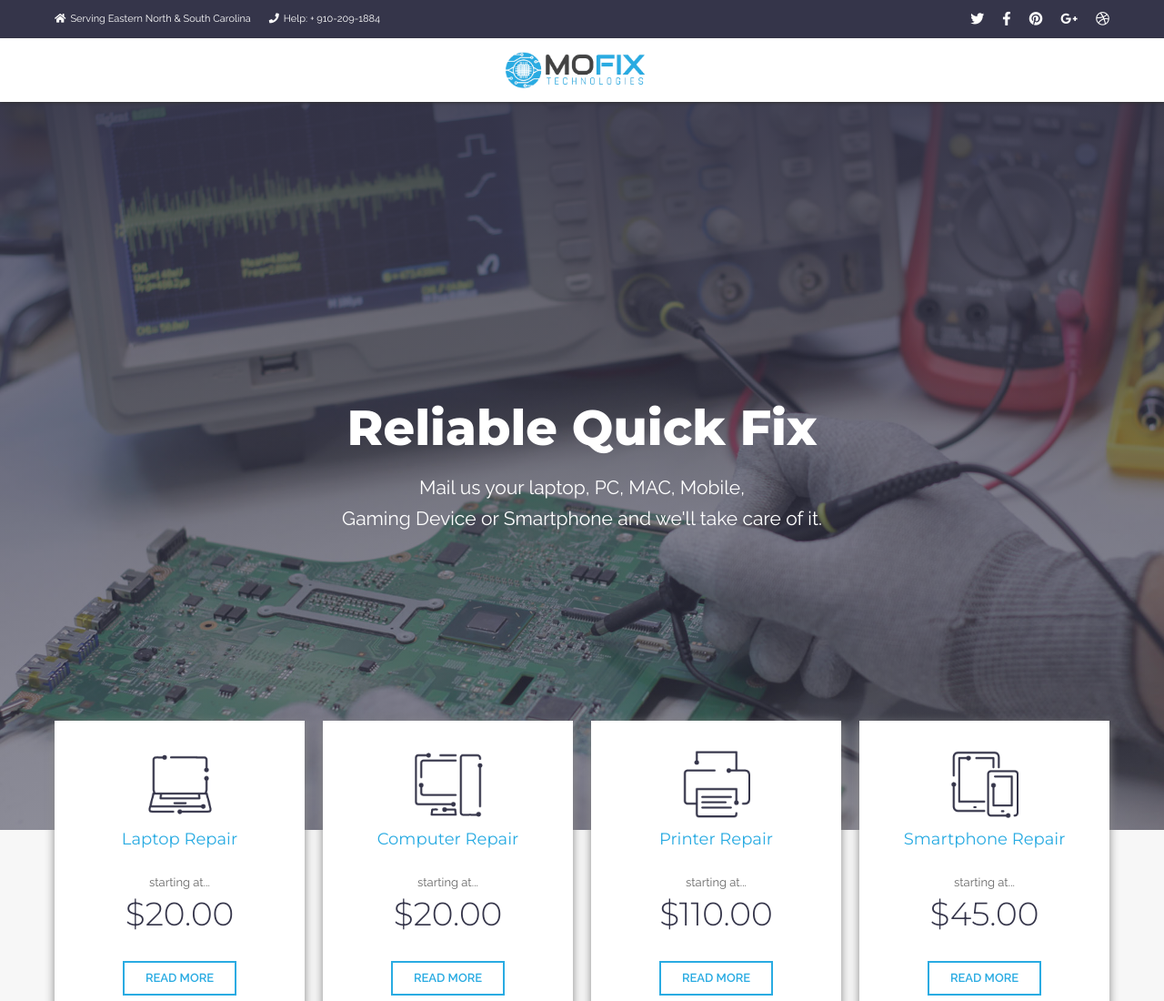
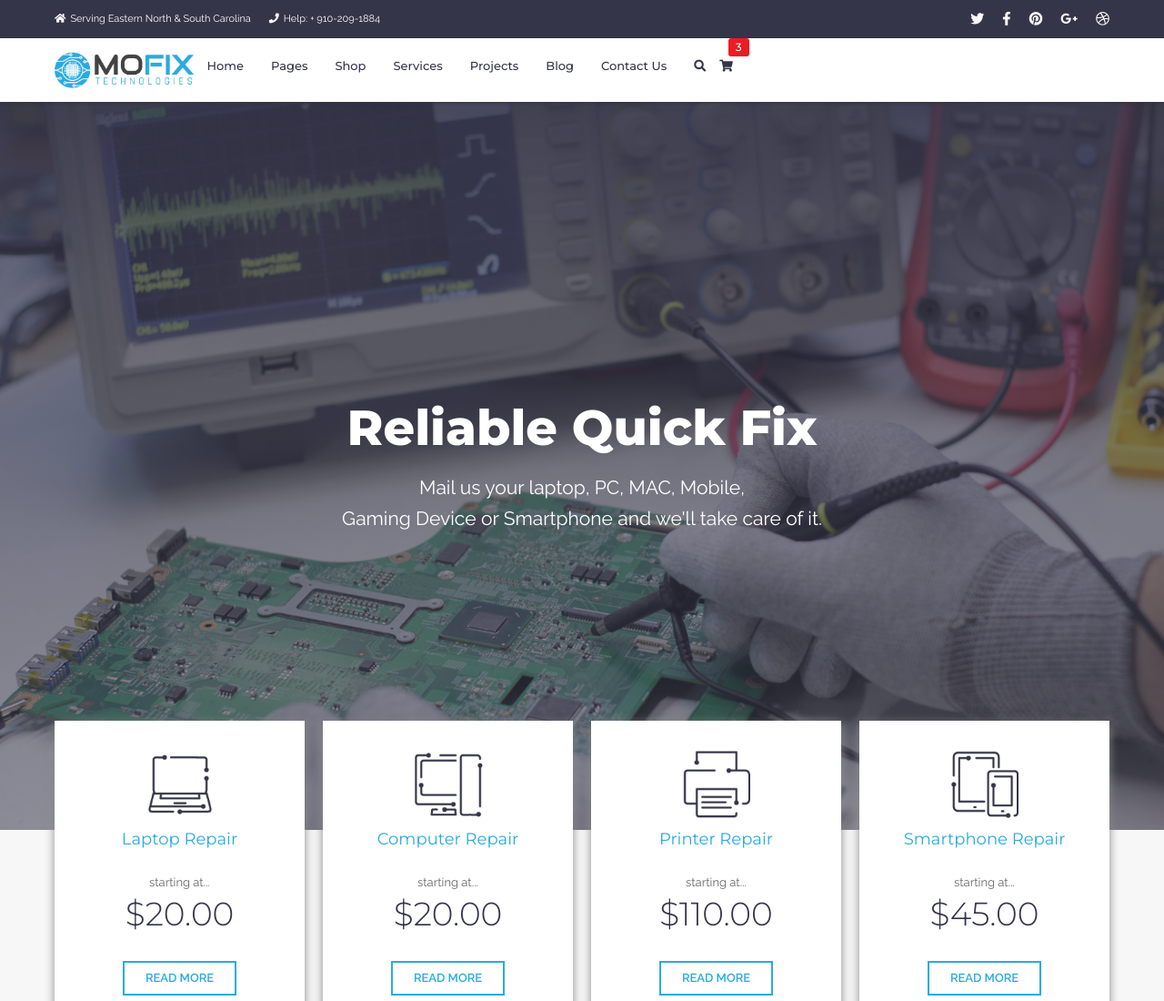
Before and after one commit to montgomerykern/mbrepairx, a plain HTML site: page index.html in a window 1280 px wide. Shown: the top 1100 px of the page at 91% size. Drawn offline with Linux system fonts and the light colour scheme; some packages are replaced by stand-ins of ours.

Commit message:
menu load changes

```diff
--- a/index.html
+++ b/index.html
@@ -46,7 +46,7 @@
                         for="header-shown"><i class="fas fa-bars" aria-hidden="true"></i></label></div>
                 <div class="clearfix xs-shown"></div>
 
-               <nav></nav>
+                <div w3-include-html="menu.html"></div>
             </div>
         </nav>
     </header>
@@ -659,23 +659,42 @@
                 var h=d.getElementsByTagName('script')[0];h.parentNode.insertBefore(s,h);
         })(window,document,'https://cdn.bitrix24.com/b25133043/crm/site_button/loader_1_cvmtit.js');
 </script>
-<script>$(function() {
 
-    $("#nav").load("menu.html");
 
-    function activeNav() {
-        var pgurl = window.location.href.substr(window.location.href.lastIndexOf("/")+1);
-         $("#nav ul li a").each(function(){
-              if($(this).attr("href") == pgurl || $(this).attr("href") == '' )
-              $(this).addClass("active");
-         });
+<script>
+    function includeHTML() {
+      var z, i, elmnt, file, xhttp;
+      /* Loop through a collection of all HTML elements: */
+      z = document.getElementsByTagName("*");
+      for (i = 0; i < z.length; i++) {
+        elmnt = z[i];
+        /*search for elements with a certain atrribute:*/
+        file = elmnt.getAttribute("w3-include-html");
+        if (file) {
+          /* Make an HTTP request using the attribute value as the file name: */
+          xhttp = new XMLHttpRequest();
+          xhttp.onreadystatechange = function() {
+            if (this.readyState == 4) {
+              if (this.status == 200) {elmnt.innerHTML = this.responseText;}
+              if (this.status == 404) {elmnt.innerHTML = "Page not found.";}
+              /* Remove the attribute, and call this function once more: */
+              elmnt.removeAttribute("w3-include-html");
+              includeHTML();
+            }
+          }
+          xhttp.open("GET", file, true);
+          xhttp.send();
+          /* Exit the function: */
+          return;
+        }
+      }
     }
+    </script>
 
-    setTimeout(function() {
-        activeNav();
-    }, 100);
 
-});</script>
+<script>
+    includeHTML();
+    </script>
 
 </body>
 </html>
```
